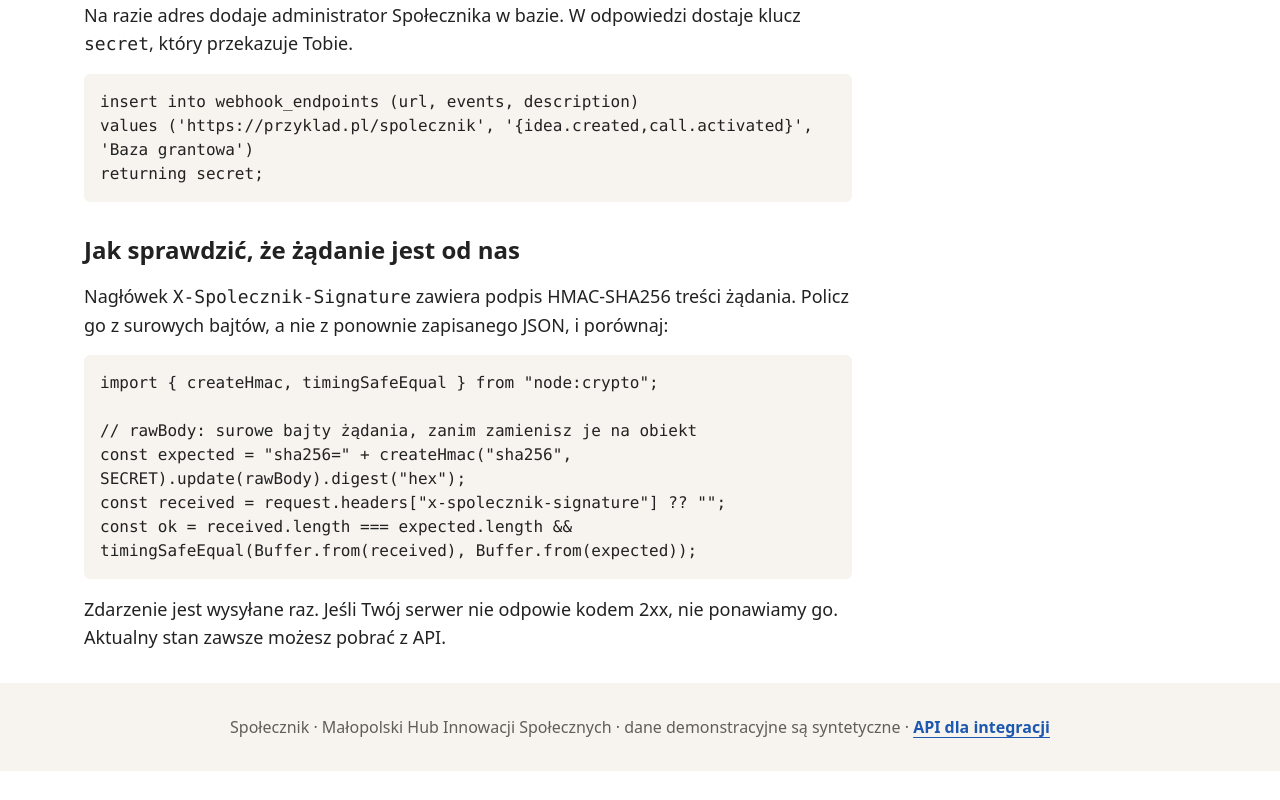
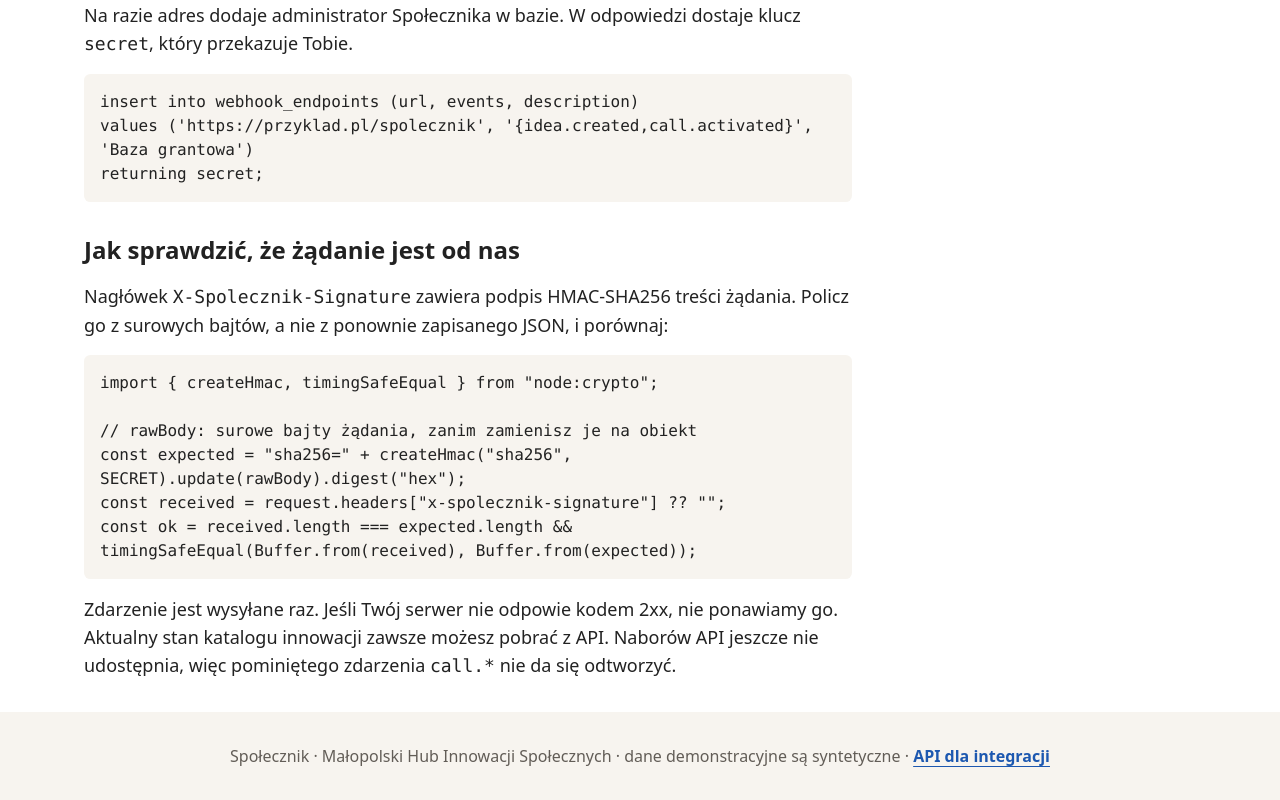
Before and after one commit to JaQubus/Spolecznik, a Next.js app: page /api-docs in a window 1280 px wide. Shown: the part 3348-4148 px from the top of the page. Before the commit the page ends 4119 px from the top, so only its background shows below. Built offline with nearby package versions, Linux system fonts and the light colour scheme; no server answers; a web font is replaced by a local one.

Commit message:
API docs: only the innovation catalog can be recovered from the API
There is no GET /api/v1/nabory yet, so a missed call.* webhook cannot be
replayed. Say so instead of promising that all state is readable.

Co-Authored-By: Claude Opus 5.5 <noreply@anthropic.com>

```diff
--- a/app/(public)/api-docs/page.tsx
+++ b/app/(public)/api-docs/page.tsx
@@ -164,8 +164,9 @@ export default function Page() {
         </p>
         <pre className={code}>{VERIFY_JS}</pre>
         <p className="text-lg">
-          Zdarzenie jest wysyłane raz. Jeśli Twój serwer nie odpowie kodem 2xx, nie ponawiamy go. Aktualny stan zawsze możesz
-          pobrać z API.
+          Zdarzenie jest wysyłane raz. Jeśli Twój serwer nie odpowie kodem 2xx, nie ponawiamy go. Aktualny stan katalogu
+          innowacji zawsze możesz pobrać z API. Naborów API jeszcze nie udostępnia, więc pominiętego zdarzenia{" "}
+          <code className="font-mono">call.*</code> nie da się odtworzyć.
         </p>
       </section>
     </div>
```
Also changed, not shown: 1 other file (tests, documents, lock files or other folders).
